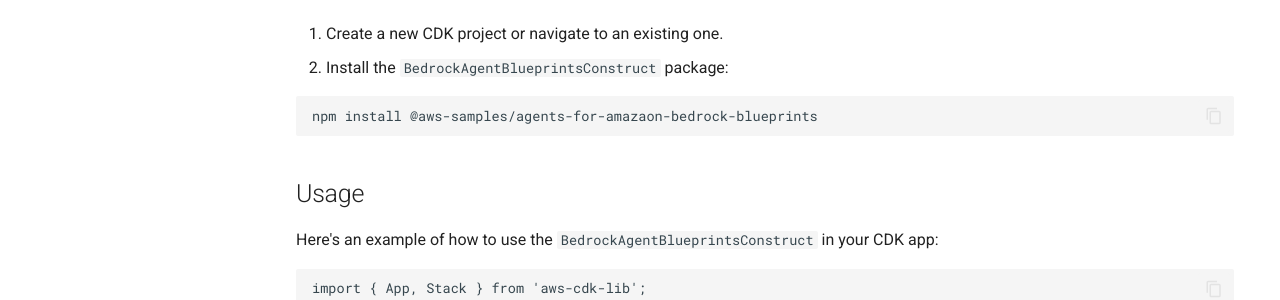
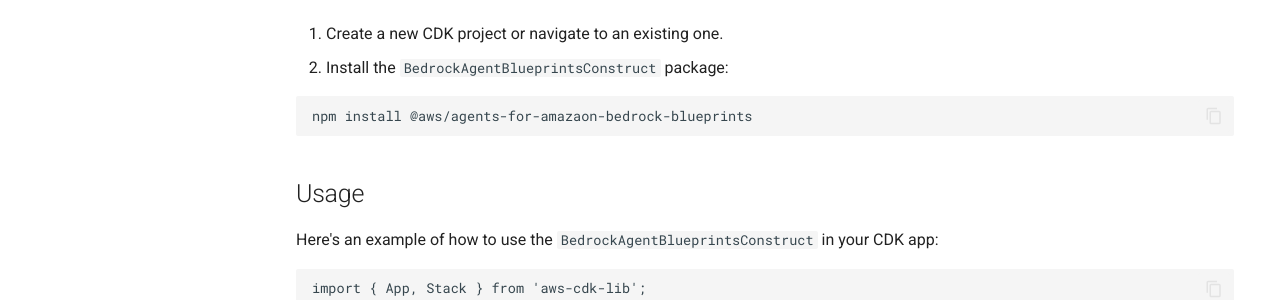
Before and after one commit to awslabs/agents-for-amazon-bedrock-blueprints, an MkDocs documentation site: the page built from docs/UserGuide.md, in a window 1280 px wide and 900 px high, scrolled down 390 px. Shown: the part 153-453 px from the top of the window. Built offline with MkDocs 1.6.1 and Material for MkDocs 9.7.7, drawn with Linux system fonts in a browser that asks for light colours; comment, search, counter and statistics services are not loaded.

Commit message:
Fixing typos

````diff
--- a/docs/UserGuide.md
+++ b/docs/UserGuide.md
@@ -16,7 +16,7 @@ Before you can use the `BedrockAgentBlueprintsConstruct`, ensure that yo
 2. Install the `BedrockAgentBlueprintsConstruct` package:
 
 ```
-npm install @aws-samples/agents-for-amazaon-bedrock-blueprints
+npm install @aws/agents-for-amazaon-bedrock-blueprints
 ```
 
 ## Usage
````
Also changed, not shown: docs/getting-started/installation.md (+1 -1 lines), docs/support/support.md (+1 -1 lines).
